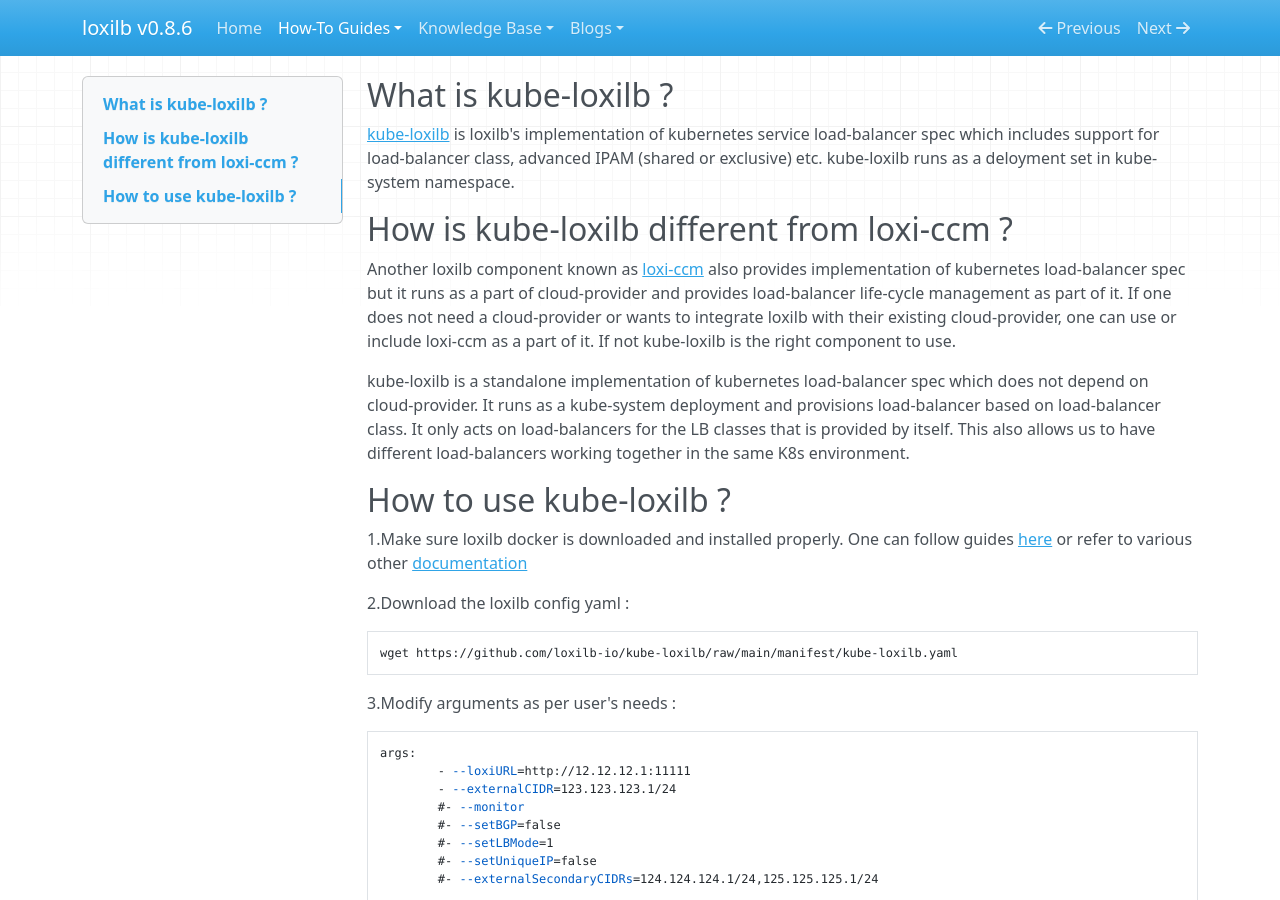
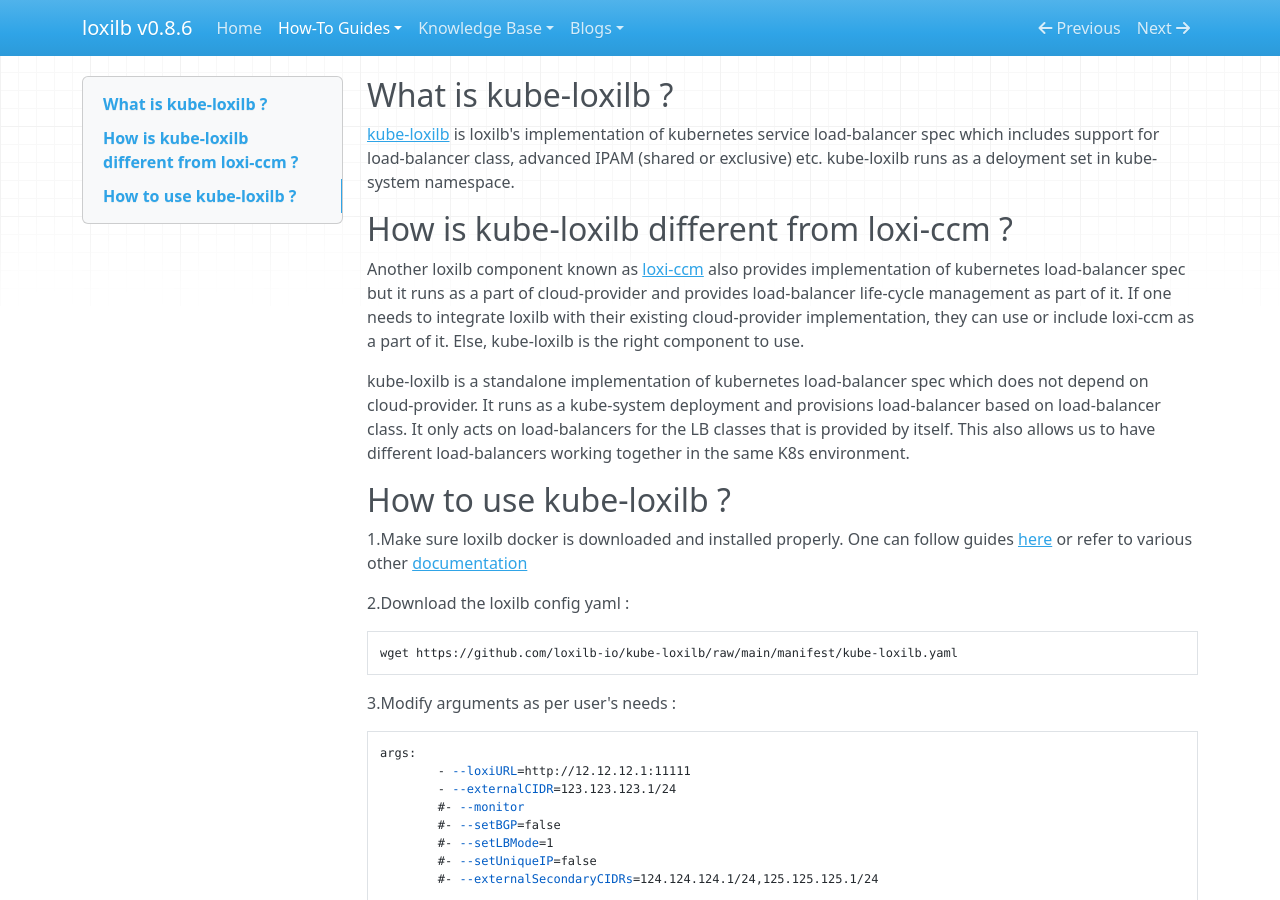
Before and after one commit to loxilb-io/loxilbdocs, an MkDocs documentation site: the page built from docs/kube-loxilb.md, in a window 1280 px wide and 900 px high. Built offline with MkDocs 1.6.1, drawn with Linux system fonts in a browser that asks for light colours; nearby versions of some CDN libraries.

Commit message:
Update kube-loxilb.md

```diff
--- a/docs/kube-loxilb.md
+++ b/docs/kube-loxilb.md
@@ -4,7 +4,7 @@
 
 ## How is kube-loxilb different from loxi-ccm ?
 
-Another loxilb component known as [loxi-ccm](https://github.com/loxilb-io/loxi-ccm) also provides implementation of kubernetes load-balancer spec but it runs as a part of cloud-provider and provides load-balancer life-cycle management as part of it. If one does not need a cloud-provider or wants to integrate loxilb with their existing cloud-provider, one can use or include loxi-ccm as a part of it. If not kube-loxilb is the right component to use.
+Another loxilb component known as [loxi-ccm](https://github.com/loxilb-io/loxi-ccm) also provides implementation of kubernetes load-balancer spec but it runs as a part of cloud-provider and provides load-balancer life-cycle management as part of it. If one needs to integrate loxilb with their existing cloud-provider implementation, they can use or include loxi-ccm as a part of it. Else, kube-loxilb is the right component to use.
 
 kube-loxilb is a standalone implementation of kubernetes load-balancer spec which does not depend on cloud-provider. It runs as a kube-system deployment and provisions load-balancer based on load-balancer class. It only acts on load-balancers for the LB classes that is provided by itself. This also allows us to have different load-balancers working together in the same K8s environment.
 
```
